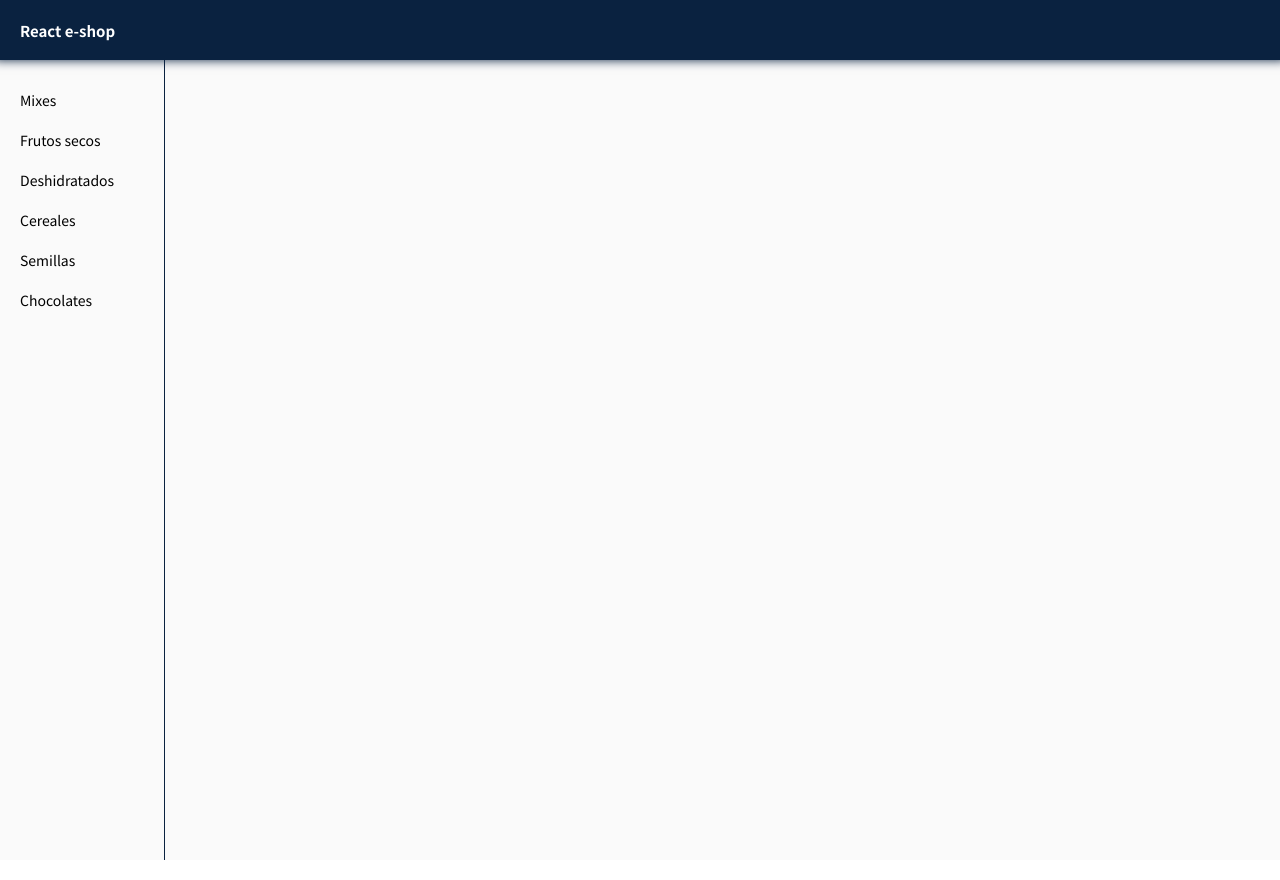
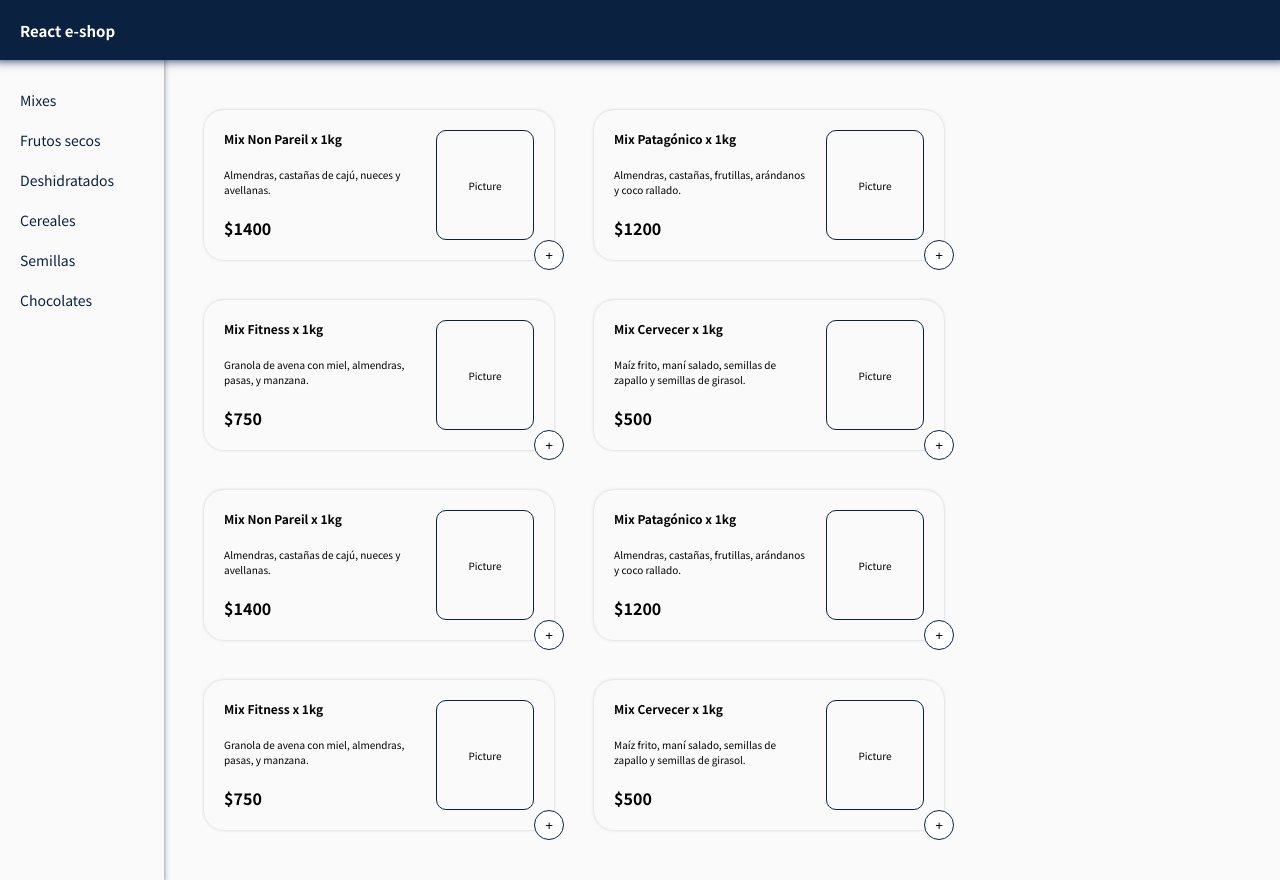
Before and after one commit to frparodi/e-shop, a React (Create React App) app: page / in a window 1280 px wide. Built offline with nearby package versions, Linux system fonts and the light colour scheme.

Commit message:
Render products list

```diff
--- a/src/components/Layout/Navbar/Navbar.module.scss
+++ b/src/components/Layout/Navbar/Navbar.module.scss
@@ -13,4 +13,5 @@
   top: 0;
   border: 0;
   box-shadow: 0 -6px 10px 6px $primary-color;
+  z-index: 10;
 }
--- a/src/components/Layout/Sidebar/Sidebar.module.scss
+++ b/src/components/Layout/Sidebar/Sidebar.module.scss
@@ -1,12 +1,14 @@
 @import '../../../styles//colors.scss';
 
 .container {
-  border-right: 1px solid $primary-color;
   padding: 2rem;
+  box-shadow: -5px 0 7px 3px $primary-color;
 
   .list {
     padding-right: 3rem;
+
     .list-item {
+      color: $primary-color;
       font-size: 1.4rem;
       padding: 1rem 0;
     }
--- /dev/null
+++ b/src/components/Screens/Shop/ProductItem.js
@@ -0,0 +1,21 @@
+import React from 'react';
+
+import Card from '../../UI/Card/Card';
+
+import classes from './ProductItem.module.scss';
+
+const ProductItem = ({ name, price, description }) => (
+  <Card>
+    <div className={classes['product-container']}>
+      <div className={classes.column}>
+        <h2 className={classes.title}>{name}</h2>
+        <p className={classes.description}>{description}</p>
+        <span className={classes.price}>{`$${price}`}</span>
+      </div>
+      <div className={classes.picture}>Picture</div>
+      <button className={classes.button}>+</button>
+    </div>
+  </Card>
+);
+
+export default ProductItem;
--- /dev/null
+++ b/src/components/Screens/Shop/ProductItem.module.scss
@@ -0,0 +1,61 @@
+@import '../../../styles/colors.scss';
+
+.product-container {
+  display: flex;
+  width: 35rem;
+  height: 15rem;
+  position: relative;
+  padding: 2rem;
+
+  &:hover {
+    cursor: pointer;
+
+    .button {
+      background-color: $primary-color;
+      color: $white;
+    }
+  }
+
+  .column {
+    display: flex;
+    flex-direction: column;
+    align-items: flex-start;
+    justify-content: space-between;
+    flex: 2;
+    padding-right: 2rem;
+
+    .title {
+      font-size: 1.2rem;
+    }
+
+    .description {
+      font-size: 1rem;
+    }
+
+    .price {
+      font-size: 1.6rem;
+      font-weight: bold;
+    }
+  }
+
+  .picture {
+    display: flex;
+    align-items: center;
+    justify-content: center;
+    flex: 1;
+    min-height: 10rem;
+    border: 1px solid $primary-color;
+    border-radius: 10px;
+  }
+}
+
+.button {
+  position: absolute;
+  bottom: -1rem;
+  right: -1rem;
+  background-color: $white;
+  border: 1px solid $primary-color;
+  border-radius: 100%;
+  width: 3rem;
+  height: 3rem;
+}
--- a/src/components/Screens/Shop/Shop.js
+++ b/src/components/Screens/Shop/Shop.js
@@ -2,6 +2,9 @@ import React from 'react';
 
 import Navbar from '../../Layout/Navbar/Navbar';
 import Sidebar from '../../Layout/Sidebar/Sidebar';
+
+import { PRODUCTS } from '../../../constants/dummyData';
+import ProductItem from './ProductItem';
 
 import classes from './Shop.module.scss';
 
@@ -11,6 +14,16 @@ const Shop = () => {
       <Navbar />
       <main className={classes.container}>
         <Sidebar />
+        <div className={classes['product-catalog']}>
+          {PRODUCTS.map((pr) => (
+            <ProductItem
+              key={pr.id}
+              name={pr.name}
+              price={pr.price}
+              description={pr.description}
+            />
+          ))}
+        </div>
       </main>
     </>
   );
--- a/src/components/Screens/Shop/Shop.module.scss
+++ b/src/components/Screens/Shop/Shop.module.scss
@@ -2,7 +2,20 @@
 
 .container {
   display: flex;
-  margin-top: 6rem;
+  padding-top: 6rem;
   background-color: $almost-white;
   min-height: 100vh;
+
+  .product-catalog {
+    display: flex;
+    align-items: flex-start;
+    flex: 1;
+    flex-wrap: wrap;
+    align-content: flex-start;
+    padding: 3rem 2rem;
+
+    & > :nth-child(n) {
+      margin: 2rem;
+    }
+  }
 }
--- /dev/null
+++ b/src/components/UI/Card/Card.js
@@ -0,0 +1,7 @@
+import React from 'react';
+
+import classes from './Card.module.scss';
+
+const Card = ({ children }) => <div className={classes.card}>{children}</div>;
+
+export default Card;
--- /dev/null
+++ b/src/components/UI/Card/Card.module.scss
@@ -0,0 +1,6 @@
+@import '../../../styles/colors.scss';
+
+.card {
+  border-radius: 20px;
+  box-shadow: 0 0 5px -3px $primary-color;
+}
--- a/src/constants/dummyData.js
+++ b/src/constants/dummyData.js
@@ -6,3 +6,56 @@ export const CATEGORIES = [
   'Semillas',
   'Chocolates',
 ];
+
+export const PRODUCTS = [
+  {
+    id: 'p1',
+    name: 'Mix Non Pareil x 1kg',
+    price: 1400,
+    description: 'Almendras, castañas de cajú, nueces y avellanas.',
+  },
+  {
+    id: 'p2',
+    name: 'Mix Patagónico x 1kg',
+    price: 1200,
+    description: 'Almendras, castañas, frutillas, arándanos y coco rallado.',
+  },
+  {
+    id: 'p3',
+    name: 'Mix Fitness x 1kg',
+    price: 750,
+    description: 'Granola de avena con miel, almendras, pasas, y manzana.',
+  },
+  {
+    id: 'p4',
+    name: 'Mix Cervecer x 1kg',
+    price: 500,
+    description:
+      'Maíz frito, maní salado, semillas de zapallo y semillas de girasol.',
+  },
+  {
+    id: 'p5',
+    name: 'Mix Non Pareil x 1kg',
+    price: 1400,
+    description: 'Almendras, castañas de cajú, nueces y avellanas.',
+  },
+  {
+    id: 'p6',
+    name: 'Mix Patagónico x 1kg',
+    price: 1200,
+    description: 'Almendras, castañas, frutillas, arándanos y coco rallado.',
+  },
+  {
+    id: 'p7',
+    name: 'Mix Fitness x 1kg',
+    price: 750,
+    description: 'Granola de avena con miel, almendras, pasas, y manzana.',
+  },
+  {
+    id: 'p8',
+    name: 'Mix Cervecer x 1kg',
+    price: 500,
+    description:
+      'Maíz frito, maní salado, semillas de zapallo y semillas de girasol.',
+  },
+];
```
Also changed, not shown: .eslintrc.json.
